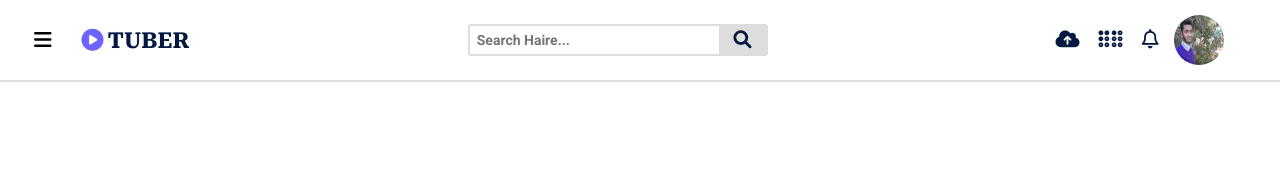
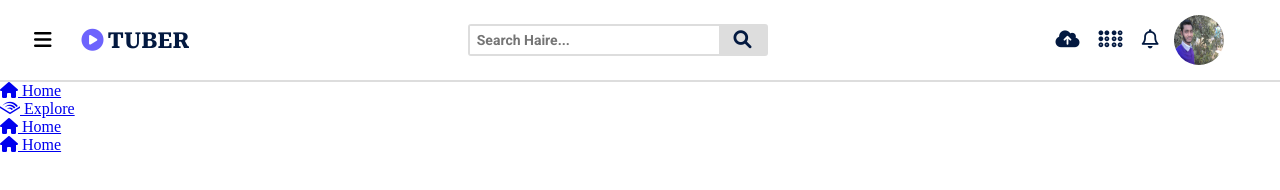
Before and after one commit to Developer-Faras/tuber, a plain HTML site: page index.html in a window 1280 px wide. Drawn offline with Linux system fonts and the light colour scheme.

Commit message:
Started Main Content

```diff
--- a/index.html
+++ b/index.html
@@ -45,6 +45,44 @@
             </nav>
         </div>
     </header>
+
+
+    <content class="content">
+        <div class="sidebar">
+            <ul class="sidebar-list">
+
+                <li><a href="#" class="sidebar-button">
+                        <i class="fa-solid fa-house icon"></i>
+                        <span class="text">Home</span>
+                    </a>
+                </li>
+
+
+                <li><a href="#" class="sidebar-button">
+                        <i class="fa-brands fa-audible"></i>
+                        <span class="text">Explore</span>
+                    </a>
+                </li>
+
+                <li><a href="#" class="sidebar-button">
+                        <i class="fa-solid fa-house icon"></i>
+                        <span class="text">Home</span>
+                    </a>
+                </li>
+
+                <li><a href="#" class="sidebar-button">
+                        <i class="fa-solid fa-house icon"></i>
+                        <span class="text">Home</span>
+                    </a>
+                </li>
+
+            </ul>
+        </div>
+        <div class="min-content">
+
+        </div>
+    </content>
+
 </body>
 
 </html>
```
